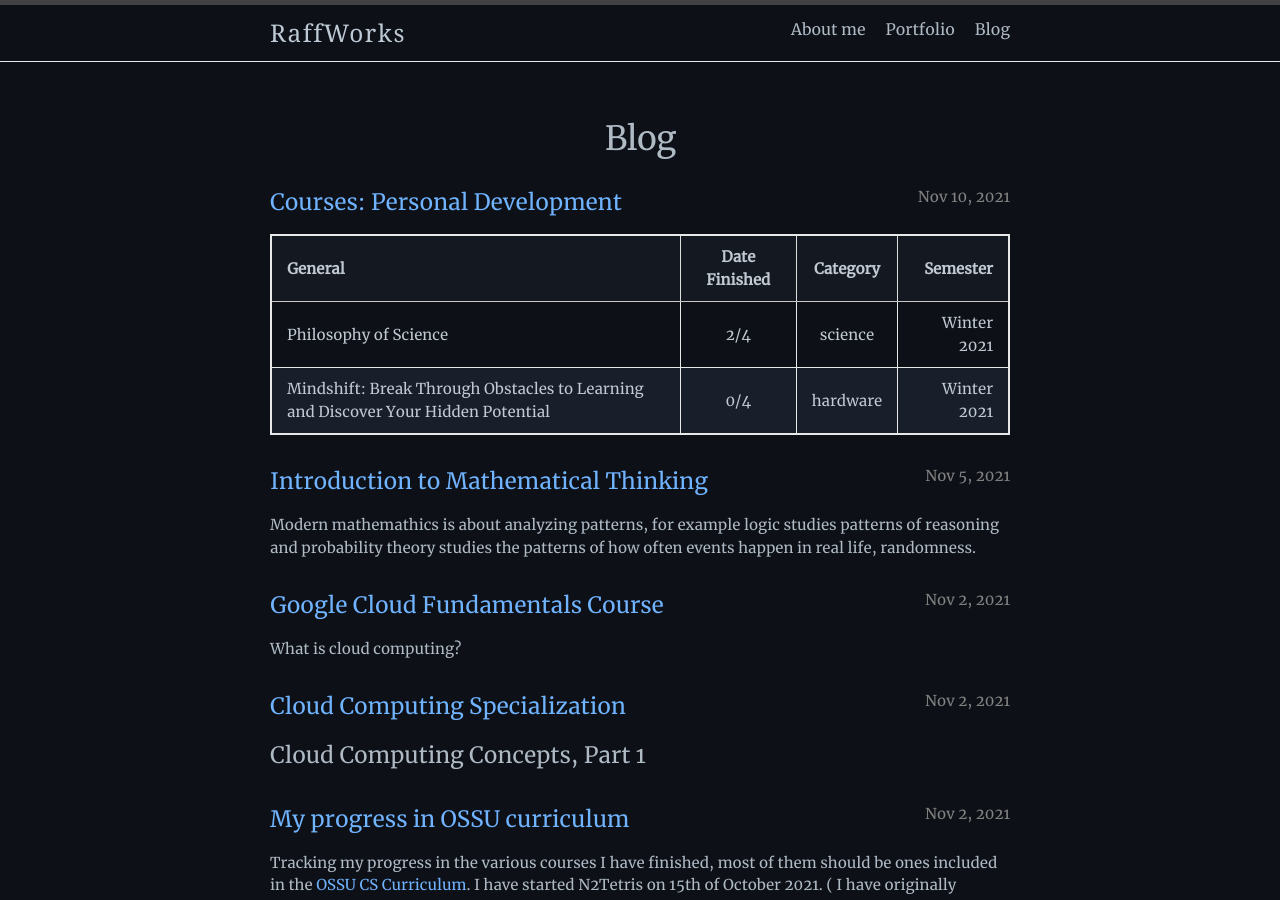
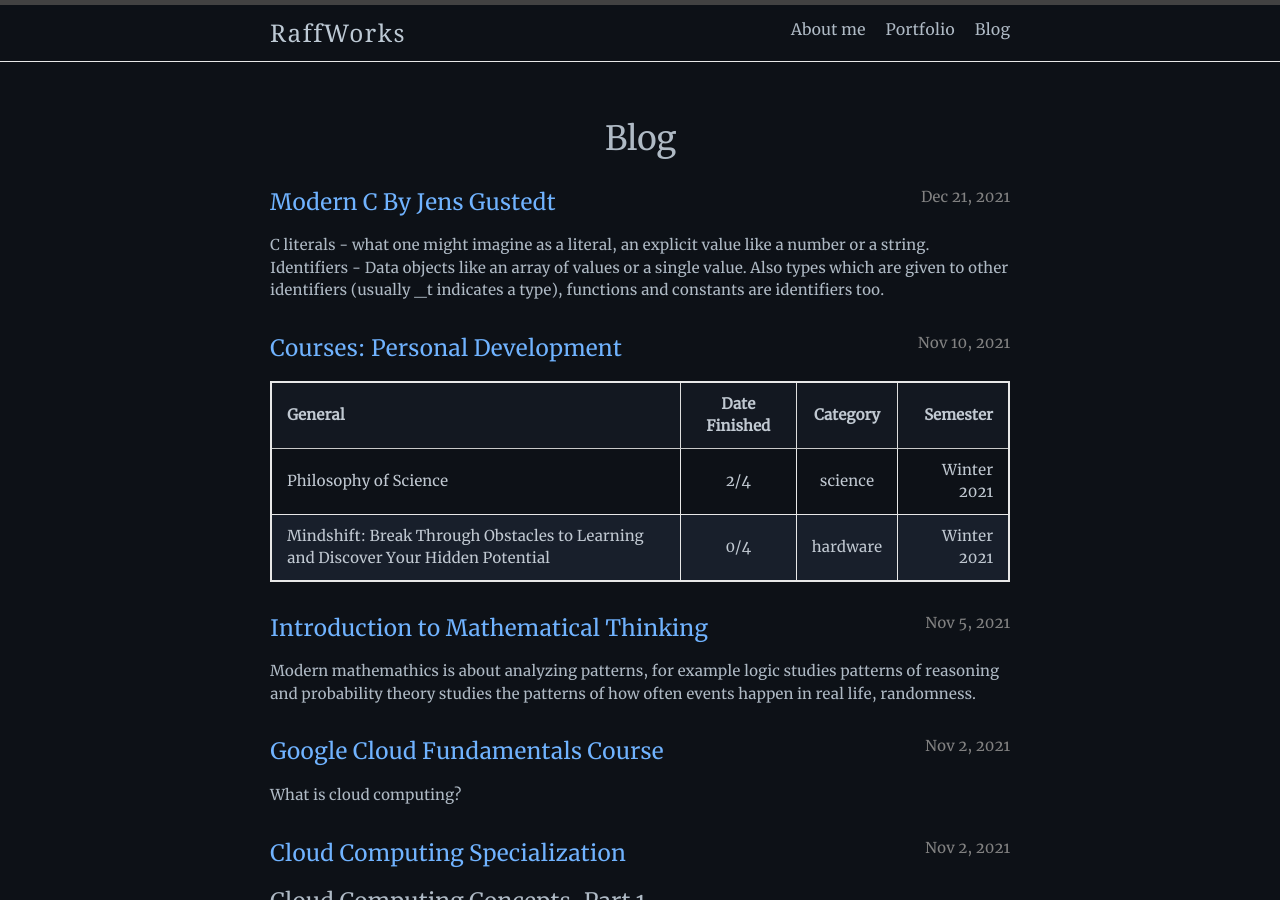
Before and after one commit to pomyslowynick/pomyslowynick.github.io, a Jekyll site: the page built from blog.md, in a window 1280 px wide and 900 px high. Built offline with Jekyll 4.4.1, drawn with Linux system fonts in a browser that asks for light colours.

Commit message:
Add Modern C

```diff
--- /dev/null
+++ b/_posts/2021-12-21-modern-c.md
@@ -0,0 +1,15 @@
+---
+layout: post
+title:  "Modern C By Jens Gustedt"
+date:   2021-12-21 20:20:45 +0100
+categories: c programming book learning
+---
+
+C literals - what one might imagine as a literal, an explicit value like a number or a string.
+Identifiers - Data objects like an array of values or a single value. Also types which are given to other identifiers (usually _t indicates a type), functions and constants are identifiers too.
+
+Three main semantic categories in C:
+- Declarations
+* All identifiers in a program have to be declared.
+- - Definitions
+-
```
Also changed, not shown: _posts/2021-11-02-OSTEP.md (+2 -0 lines).
